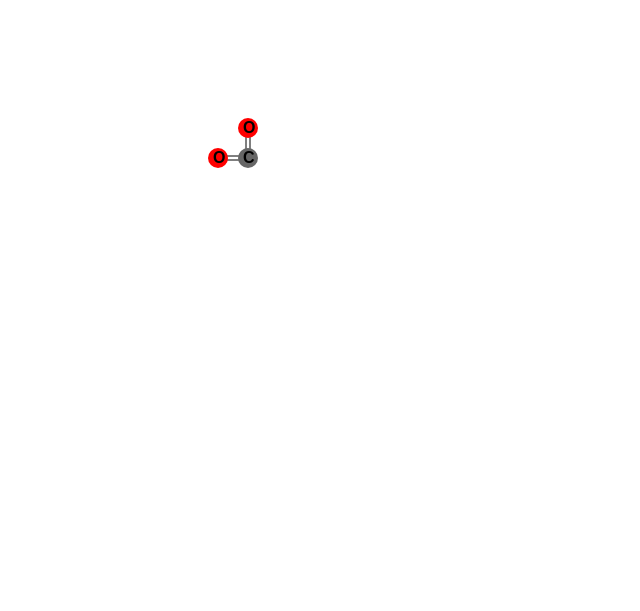
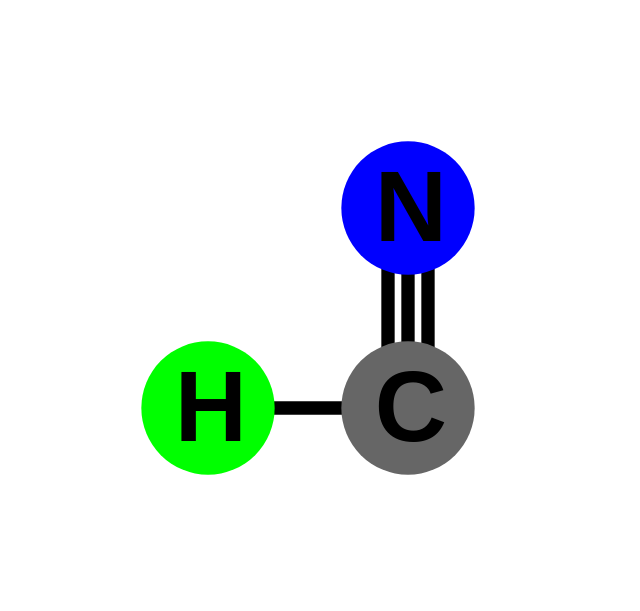
Before and after one commit to mattneary/Bonds.io, a plain HTML site: page index.html in a window 1280 px wide. Shown: the whole page, without its empty margins (0-640 px from the left). Drawn offline with Linux system fonts and the light colour scheme.

Commit message:
Scaling and centering

```diff
--- a/bonds.js
+++ b/bonds.js
@@ -122,6 +122,7 @@ Molecule.prototype = {
 			var originIndex = this.atoms.map(attr("name")).indexOf(this.hasOrigin());
 			var molecule = new Molecule(this.atoms.filter(function(_,i){ return i!=originIndex; }));
 
+			console.log(JSON.stringify(molecule));
 			cb(molecule.output(""+[this.hasOrigin(),"#"+this.atoms[originIndex].number,depth,originIndex]).split(';').map(function(pair) {
 				return pair.split('-');
 			}));
@@ -143,9 +144,10 @@ Molecule.prototype = {
 
 			var origin = R1Group.R1Neutralizable(),
 				originIndex = R1Group.atoms.map(attr("name")).indexOf(origin),
-				nonOrigins = R1Group.atoms.filter(function(_,i){return i!=originIndex});
+				nonOrigins = R1Group.atoms.filter(function(_,i){return i!=originIndex}),
+				number = '#'+R1Group.atoms[originIndex].number;
 
-			atoms.push({ name: "R1|"+depth, number: 7, subMol: new Molecule(nonOrigins), subMolCenter: ""+[origin,"#7",depth,0,originIndex], bondCount: 1 });
+			atoms.push({ name: "R1", number: 7, subMol: new Molecule(nonOrigins), subMolCenter: ""+[origin,number,depth,0,originIndex], bondCount: 1 });
 			var molecule = new Molecule(atoms.filter(identity));
 			molecule.branchSolve(cb, depth+1);
 			subcount++;
@@ -163,9 +165,10 @@ Molecule.prototype = {
 
 			var origin = R2Group.R2Neutralizable(),
 				originIndex = R2Group.atoms.map(attr("name")).indexOf(origin),
-				nonOrigins = R2Group.atoms.filter(function(_,i){return i!=originIndex});
+				nonOrigins = R2Group.atoms.filter(function(_,i){return i!=originIndex}),
+				number = '#'+R2Group.atoms[originIndex].number;
 
-			atoms.push({ name: "R2|"+depth, number: 6, subMol: new Molecule(nonOrigins), subMolCenter: ""+[origin,"#6",depth,0,originIndex], bondCount: 2 });
+			atoms.push({ name: "R2", number: 6, subMol: new Molecule(nonOrigins), subMolCenter: ""+[origin,number,depth,0,originIndex], bondCount: 2 });
 			var molecule = new Molecule(atoms.filter(identity));
 
 			molecule.branchSolve(cb, depth+1);
@@ -184,9 +187,10 @@ Molecule.prototype = {
 
 			var origin = R3Group.R3Neutralizable(),
 				originIndex = R3Group.atoms.map(attr("name")).indexOf(origin),
-				nonOrigins = R3Group.atoms.filter(function(_,i){return i!=originIndex});
+				nonOrigins = R3Group.atoms.filter(function(_,i){return i!=originIndex}),
+				number = '#'+(originIndex==-1?7:R3Group.atoms[originIndex].number);
 
-			atoms.push({ name: "R3|"+depth, number: 5, subMol: new Molecule(nonOrigins), subMolCenter: ""+[origin,"#5",depth,0,originIndex], bondCount: 3 });
+			atoms.push({ name: "R3", number: 5, subMol: new Molecule(nonOrigins), subMolCenter: ""+[origin,number,depth,0,originIndex], bondCount: 3 });
 			var molecule = new Molecule(atoms.filter(identity));
 
 			molecule.branchSolve(cb, depth+1);
@@ -291,27 +295,55 @@ Tree.prototype = {
 	context: {
 		points: [],
 		line: function(ctx, p1, p2, shift) {
+			var size = this.window.size,
+				xOffset = this.window.xOffset,
+				yOffset = this.window.yOffset;
 			var x1 = p1[0], x2 = p2[0], y1 = p1[1], y2 = p2[1];
+			ctx.lineWidth = size/15;
 			if( x1 == x2 ) {
-				ctx.moveTo(30*(x1+7)+shift*2,30*(y1+5));
-				ctx.lineTo(30*(x2+7)+shift*2,30*(y2+5));
+				ctx.moveTo(size*(x1+xOffset)+shift*size/15, size*(y1+yOffset));
+				ctx.lineTo(size*(x2+xOffset)+shift*size/15, size*(y2+yOffset));
 			} else {
-				ctx.moveTo(30*(x1+7),30*(y1+5)+shift*2);
-				ctx.lineTo(30*(x2+7),30*(y2+5)+shift*2);
+				ctx.moveTo(size*(x1+xOffset), size*(y1+yOffset)+shift*size/15);
+				ctx.lineTo(size*(x2+xOffset), size*(y2+yOffset)+shift*size/15);
 			}
 			this.points.push({ type: "line", points: [p1, p2] });
 		},
-		arc: function(ctx, x,y,r,a1,a2) {
-			ctx.arc(30*(x+7),30*(y+5),r,a1,a2);
+		arc: function(ctx, x,y) {
+			var size = this.window.size,
+				xOff = this.window.xOffset,
+				yOff = this.window.yOffset;
+			ctx.arc(size*(x+xOff),size*(y+yOff),size/3,0,Math.PI*2);
 			this.points.push({ type: "circle", points: [x,y] });
 		},
 		fillText: function(ctx, txt, x,y) {
-			ctx.fillText(txt, 30*(x+7)-5,30*(y+5)+5);
+			var size = this.window.size;
+			ctx.font = "bold "+Math.floor(size/2)+"px Arial";
+			ctx.fillText(txt, this.window.size*(x+this.window.xOffset)-size/6,this.window.size*(y+this.window.yOffset)+size/6);
 		}
+	},
+	window: function() {
+		var coords = [], treeCoords = this.coordinates();
+		for( var k in treeCoords ) coords.push(treeCoords[k]);
+
+		var xRange = {
+			from: Math.min.apply({}, coords.map(attr(0))),
+			to: Math.max.apply({}, coords.map(attr(0)))
+		};
+		var yRange = {
+			from: Math.min.apply({}, coords.map(attr(1))),
+			to: Math.max.apply({}, coords.map(attr(1)))
+		};
+		return {
+			size: 600/(Math.max(xRange.to-xRange.from, yRange.to-yRange.from)+2),
+			xOffset: -1 * (xRange.from-1),
+			yOffset: -1 * (yRange.from-1)
+		};
 	},
 	draw: function(ctx) {
 		var tree = this;
 		this.context.points = [];
+		this.context.window = this.window();
 
 		this.bondLines().forEach(function(bond) {
 			ctx.beginPath();
@@ -343,7 +375,6 @@ Tree.prototype = {
 			ctx.fill();
 
 			ctx.fillStyle = '#000';
-			ctx.font = "bold 16px Arial";
 			tree.context.fillText(ctx, element, xy[0], xy[1]);
 		}
 		return this.context.points;
--- a/index.html
+++ b/index.html
@@ -12,12 +12,13 @@
 				n = new Atom("N", 5),
 				o = new Atom("O", 6);
 
-			var molecule = new Molecule([c,o,o]);
+			var molecule = new Molecule([c,h,n]);
 
 			var solve;
 			molecule.branchSolve(function(summary) {
 				solve = summary;
 			});
+			console.log(solve);
 
 			var tree = new Tree(solve);
 			tree.draw(document.getElementById('cvs').getContext('2d'));
--- a/test.js
+++ b/test.js
@@ -137,6 +137,8 @@ var assert = function(assertion, fn) {
 			solve = summary;
 		});
 
+		console.log(solve);
+
 		var ch = solve.filter(function(bond) {
 			return (bond[0][0] == 'C' && bond[1][0] == 'H') || (bond[1][0] == 'C' && bond[0][0] == 'H');
 		});
```
